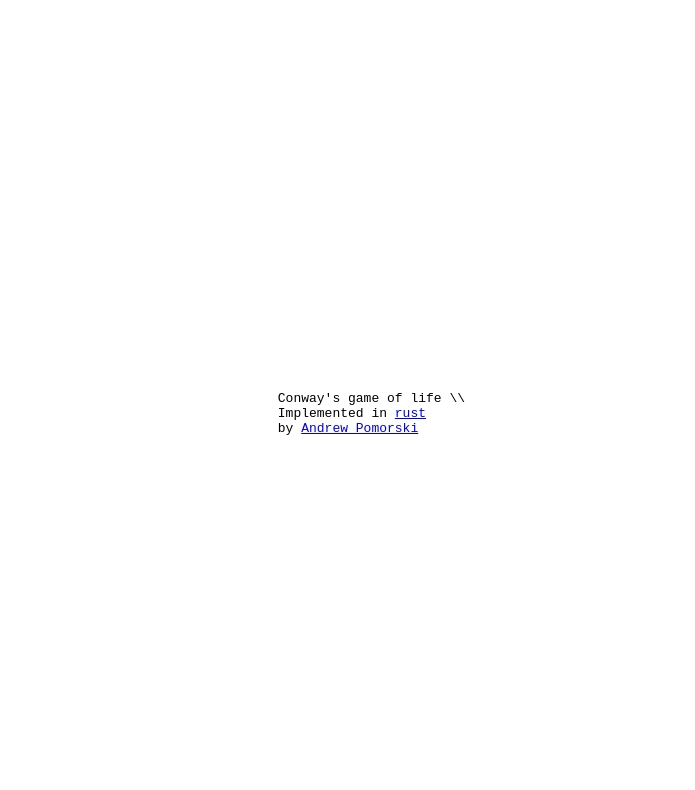
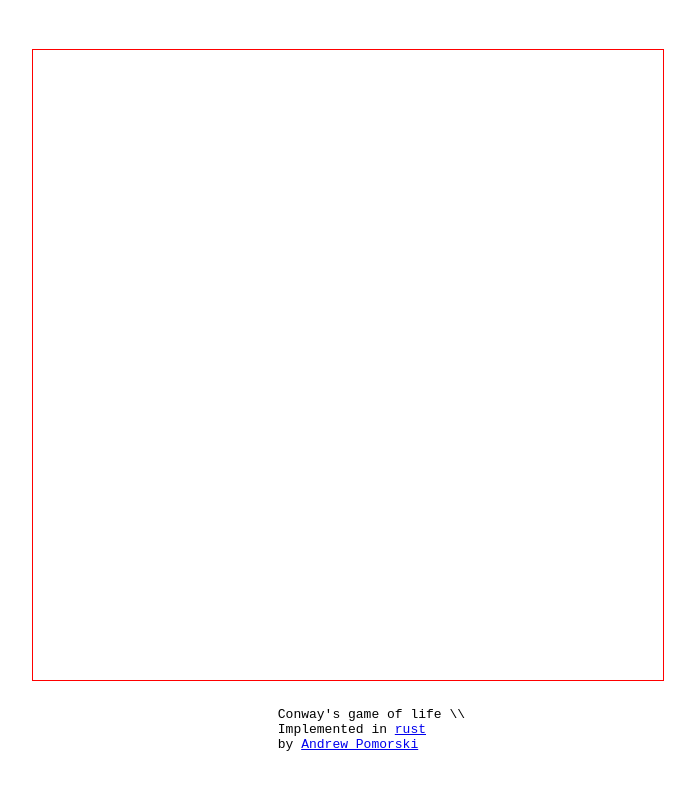
Before and after one commit to AndrewPomorski/wasm-game-of-life, a website: page www/index.html in a window 1280 px wide. Shown: the whole page, without its empty margins (300-995 px from the left). Drawn offline with Linux system fonts and the light colour scheme.

Commit message:
Add border

```diff
--- a/www/index.html
+++ b/www/index.html
@@ -16,11 +16,17 @@
       align-items: center;
       justify-content: center;
     }
+    .game-canvas {
+      border: 1px solid red;
+      padding: 15px;
+      width: 600px !important;
+      height: 600px !important;
+    }
   </style>
 
   <body>
     <noscript>This page contains webassembly and javascript content, please enable javascript in your browser.</noscript>
-    <pre id="game-of-life-canvas"></pre>
+    <pre id="game-of-life-canvas" class="game-canvas"></pre>
     <script src="./bootstrap.js"></script>
 
     <pre>
```
Also changed, not shown: 2 other files.
